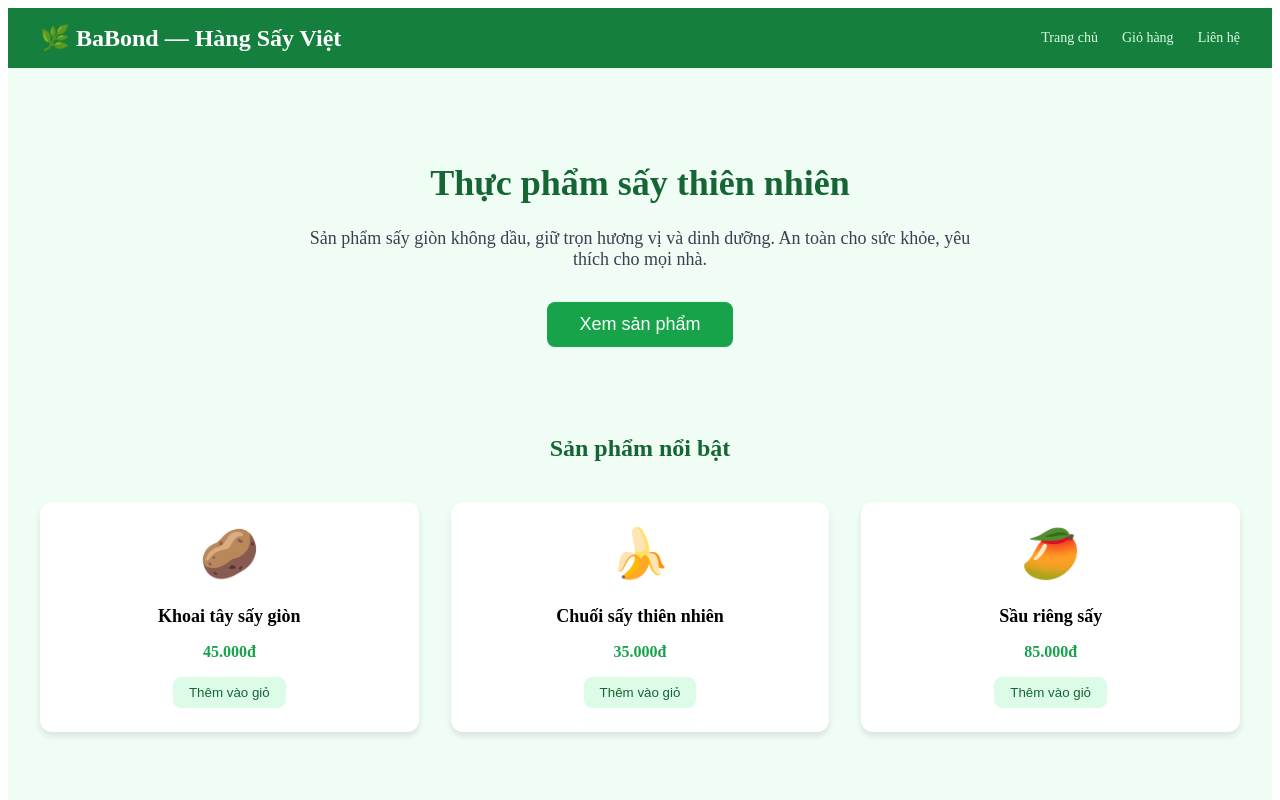
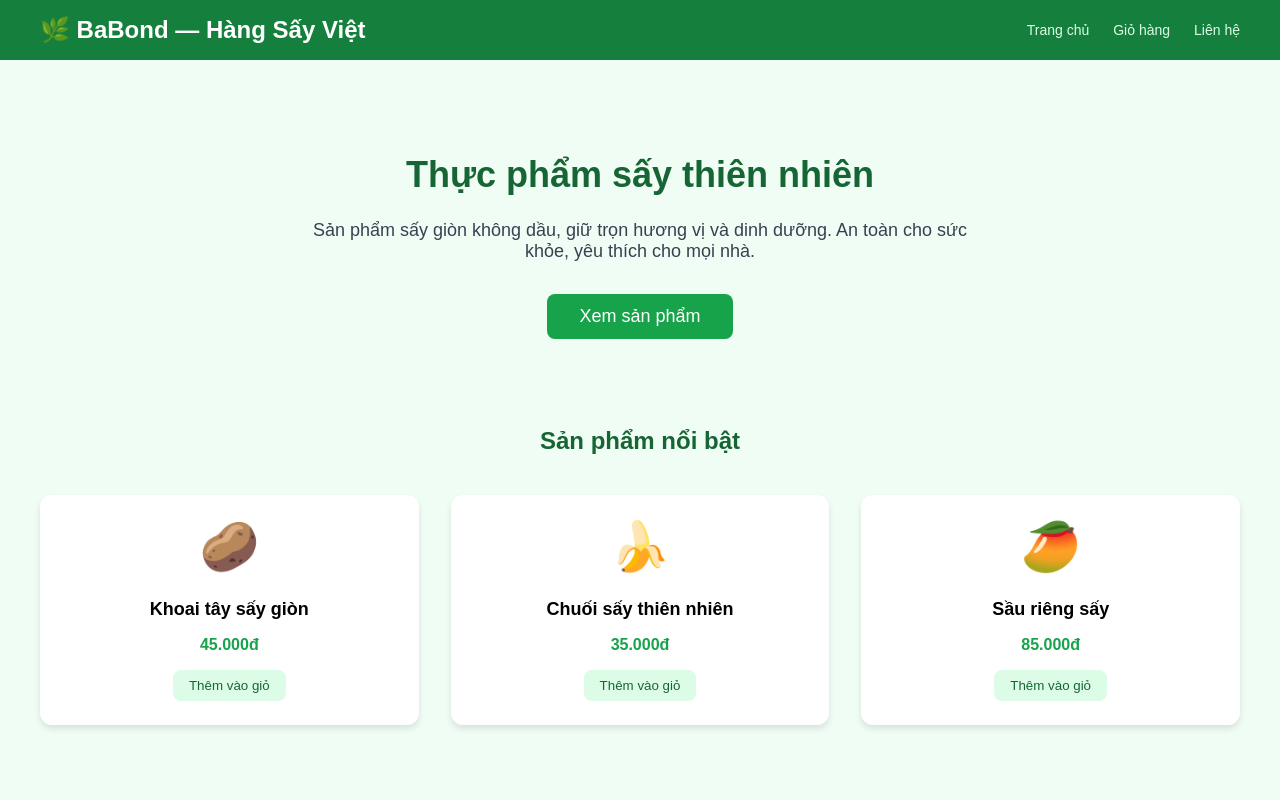
Before and after one commit to Babondhangsayviet/babond-website, a Next.js app: page / in a window 1280 px wide. Shown: the top 800 px of the page. Built offline with nearby package versions, Linux system fonts and the light colour scheme.

Commit message:
Add RootLayout component with metadata for the app

```diff
--- /dev/null
+++ b/src/app/layout.js
@@ -0,0 +1,14 @@
+export const metadata = {
+  title: 'BaBond — Hàng Sấy Việt',
+  description: 'Thực phẩm sấy thiên nhiên'
+};
+
+export default function RootLayout({ children }) {
+  return (
+    <html lang="vi">
+      <body style={{ margin: 0, padding: 0, fontFamily: 'sans-serif' }}>
+        {children}
+      </body>
+    </html>
+  );
+}
```
